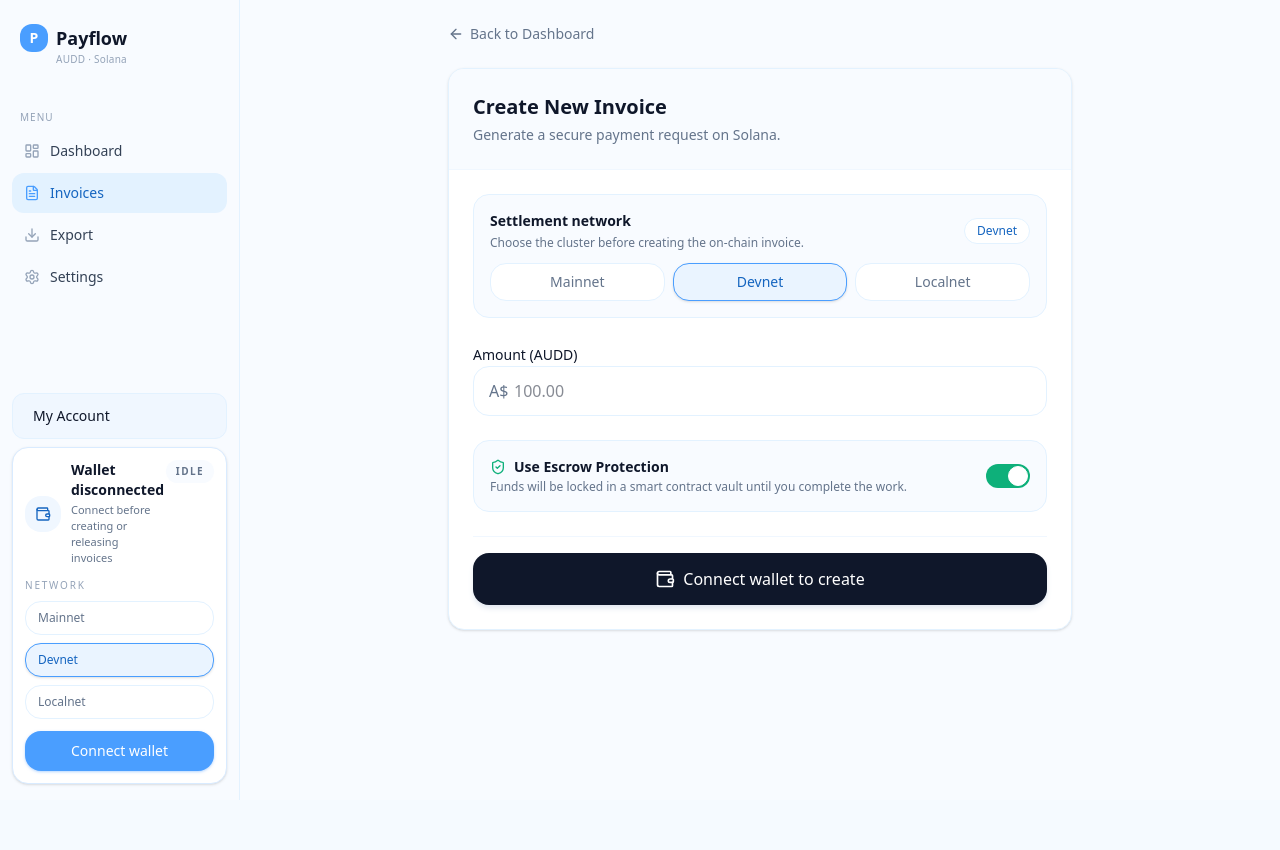
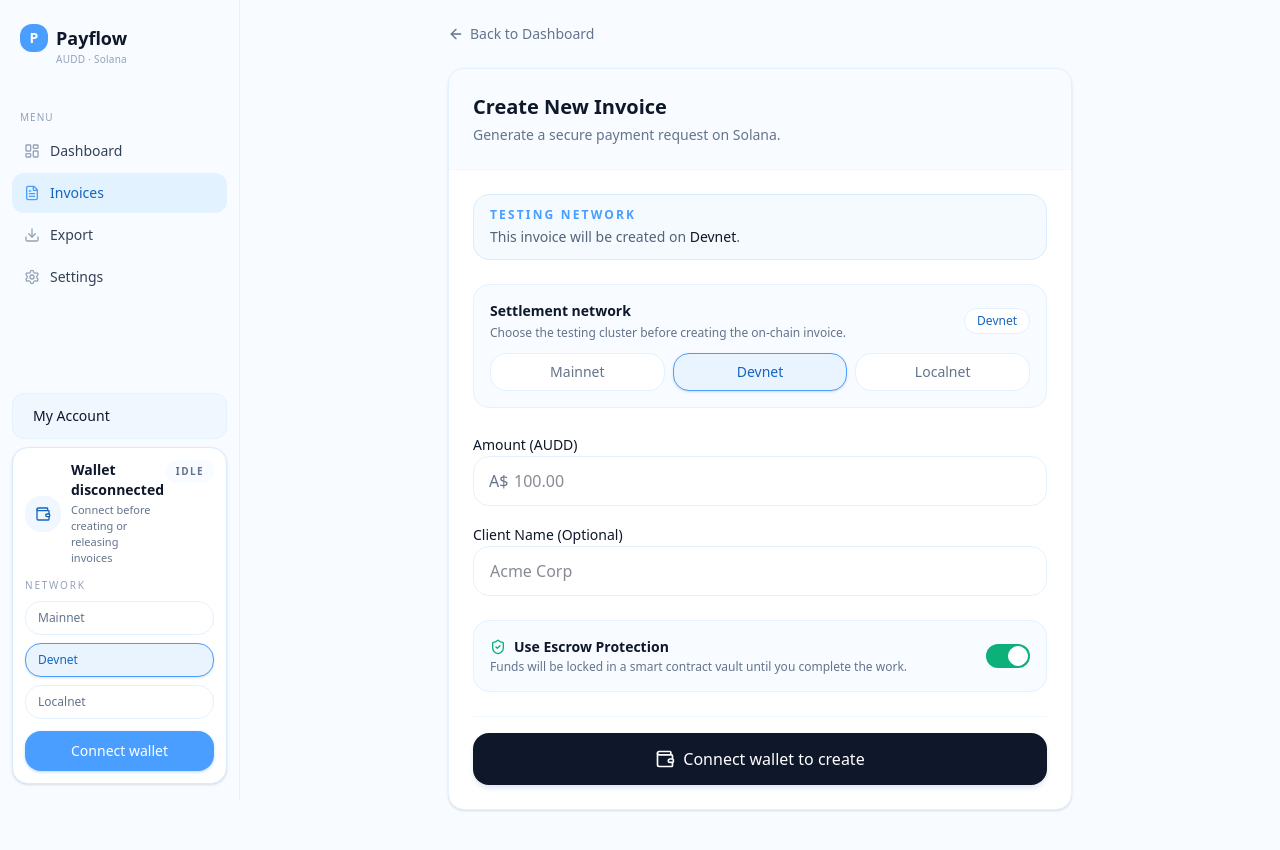
Before and after one commit to dvansari65/Kangarow, a Next.js app in the folder frontend/: page /invoices/new in a window 1280 px wide. Shown: the top 850 px of the page. Before the commit the page ends 800 px from the top, so only its background shows below. Built offline with nearby package versions, Linux system fonts and the light colour scheme; no server answers; what @solana/web3.js would draw is missing.

Commit message:
feat(invoices): add client name input and auto-show share modal on creation

```diff
--- a/frontend/app/invoices/new/page.tsx
+++ b/frontend/app/invoices/new/page.tsx
@@ -9,18 +9,24 @@ import Link from 'next/link';
 import { useSolanaWallet } from '@/components/wallet/solana-wallet-provider';
 import { ClusterSwitcher } from '@/components/wallet/ClusterSwitcher';
 import { toast } from 'sonner';
+import { ShareModal } from '@/components/ShareModal';
 
 export default function NewInvoicePage() {
   const router = useRouter();
   const [amount, setAmount] = useState<string>('');
+  const [clientName, setClientName] = useState<string>('');
   const [useEscrow, setUseEscrow] = useState(true);
+  const [statusMessage, setStatusMessage] = useState<string | null>(null);
+  const [createdInvoiceId, setCreatedInvoiceId] = useState<string | null>(null);
+  const [isShareModalOpen, setIsShareModalOpen] = useState(false);
   const { wallet, connectWallet, isConnected, isConnecting, cluster, clusterLabel, setCluster } = useSolanaWallet();
 
   const handleConnect = async () => {
     try {
       await connectWallet();
+      toast.success('Wallet connected.');
     } catch (error) {
-      alert(error instanceof Error ? error.message : 'Wallet connection failed.');
+      toast.error(error instanceof Error ? error.message : 'Wallet connection failed.');
     }
   };
 
@@ -30,7 +36,7 @@ export default function NewInvoicePage() {
       if (!amount || isNaN(Number(amount)) || Number(amount) <= 0) {
         throw new Error("Please enter a valid amount.");
       }
-
+      setStatusMessage('Preparing your invoice transaction on the testing network...');
       const id = await createInvoice(wallet, {
         amount: Number(amount),
         useEscrow
@@ -38,12 +44,15 @@ export default function NewInvoicePage() {
       return id;
     },
     onSuccess: (id) => {
-      toast.success(`Invoice #${id} created successfully on the blockchain!\n\nYour indexer will detect the event and add it to the dashboard momentarily.`)
-      router.push('/dashboard');
+      setStatusMessage(null);
+      toast.success(`Invoice #${id} created successfully!`);
+      setCreatedInvoiceId(id);
+      setIsShareModalOpen(true);
     },
     onError: (error: Error) => {
       console.log("error:",error.message)
-      toast.error('Failed to create invoice: ' + error.message)
+      setStatusMessage(null);
+      toast.error('Failed to create invoice: ' + error.message);
     }
   });
 
@@ -61,11 +70,18 @@ export default function NewInvoicePage() {
         </div>
 
         <div className="p-6 space-y-6">
+          <div className="rounded-xl border border-[#D9EBFF] bg-[#F5FAFF] px-4 py-3">
+            <div className="text-xs font-semibold uppercase tracking-[0.18em] text-[#4A9EFF]">Testing network</div>
+            <p className="mt-1 text-sm text-[#52637A]">
+              This invoice will be created on <span className="font-medium text-[#0F172A]">{clusterLabel}</span>.
+            </p>
+          </div>
+
           <div className="rounded-xl border border-[#E3F2FF] bg-[#F8FBFF] p-4">
             <div className="mb-3 flex items-center justify-between gap-3">
               <div>
                 <div className="text-sm font-semibold text-[#0F172A]">Settlement network</div>
-                <p className="text-xs text-[#64748B] mt-1">Choose the cluster before creating the on-chain invoice.</p>
+                <p className="text-xs text-[#64748B] mt-1">Choose the testing cluster before creating the on-chain invoice.</p>
               </div>
               <div className="rounded-full bg-white px-3 py-1 text-xs font-medium text-[#1565C0] border border-[#E3F2FF]">
                 {clusterLabel}
@@ -74,6 +90,7 @@ export default function NewInvoicePage() {
             <ClusterSwitcher cluster={cluster} onChange={setCluster} />
           </div>
 
+          <div className="space-y-4">
             <div className="space-y-2">
               <label className="text-sm font-medium text-[#0F172A]">Amount (AUDD)</label>
               <div className="relative">
@@ -87,6 +104,20 @@ export default function NewInvoicePage() {
                   placeholder="100.00"
                   className="w-full pl-10 pr-4 py-3 bg-white border border-[#E3F2FF] rounded-xl text-[#0F172A] font-medium focus:ring-2 focus:ring-[#4A9EFF] focus:outline-none transition-shadow"
                 />
+              </div>
+            </div>
+
+            <div className="space-y-2">
+              <label className="text-sm font-medium text-[#0F172A]">Client Name (Optional)</label>
+              <div className="relative">
+                <input
+                  type="text"
+                  value={clientName}
+                  onChange={(e) => setClientName(e.target.value)}
+                  placeholder="Acme Corp"
+                  className="w-full px-4 py-3 bg-white border border-[#E3F2FF] rounded-xl text-[#0F172A] font-medium focus:ring-2 focus:ring-[#4A9EFF] focus:outline-none transition-shadow"
+                />
+              </div>
             </div>
           </div>
 
@@ -112,6 +143,11 @@ export default function NewInvoicePage() {
           </div>
 
           <div className="pt-4 border-t border-[#F0F7FF]">
+            {statusMessage ? (
+              <div className="mb-4 rounded-xl border border-[#D9EBFF] bg-[#F5FAFF] px-4 py-3 text-sm text-[#52637A]">
+                {statusMessage}
+              </div>
+            ) : null}
             {!isConnected ? (
               <button
                 onClick={handleConnect}
@@ -136,6 +172,21 @@ export default function NewInvoicePage() {
           </div>
         </div>
       </div>
+
+      {createdInvoiceId && (
+        <ShareModal
+          invoiceId={createdInvoiceId}
+          amount={amount}
+          client={clientName.trim() || 'your client'}
+          open={isShareModalOpen}
+          onOpenChange={(open) => {
+            setIsShareModalOpen(open);
+            if (!open) {
+              router.push('/dashboard');
+            }
+          }}
+        />
+      )}
     </div>
   );
 }
```
Lines whose indentation alone changed are shown as unchanged.
